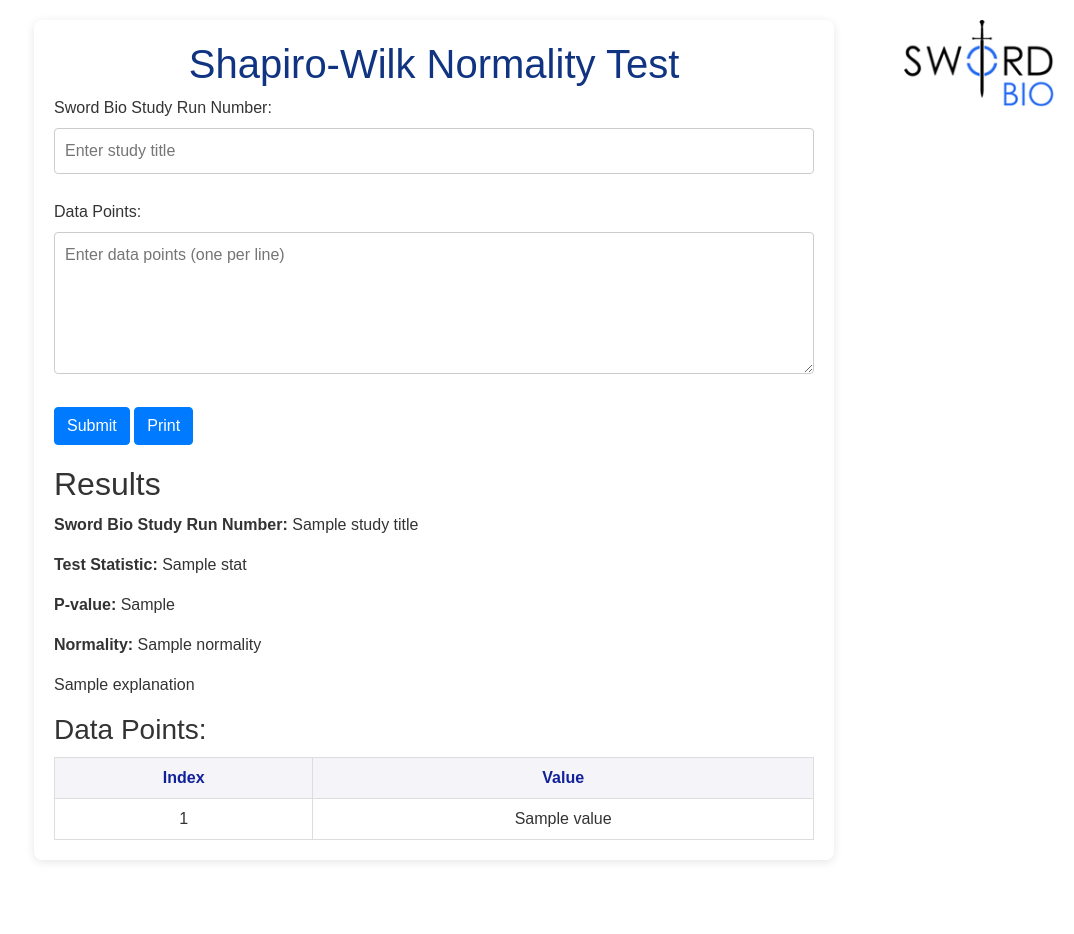
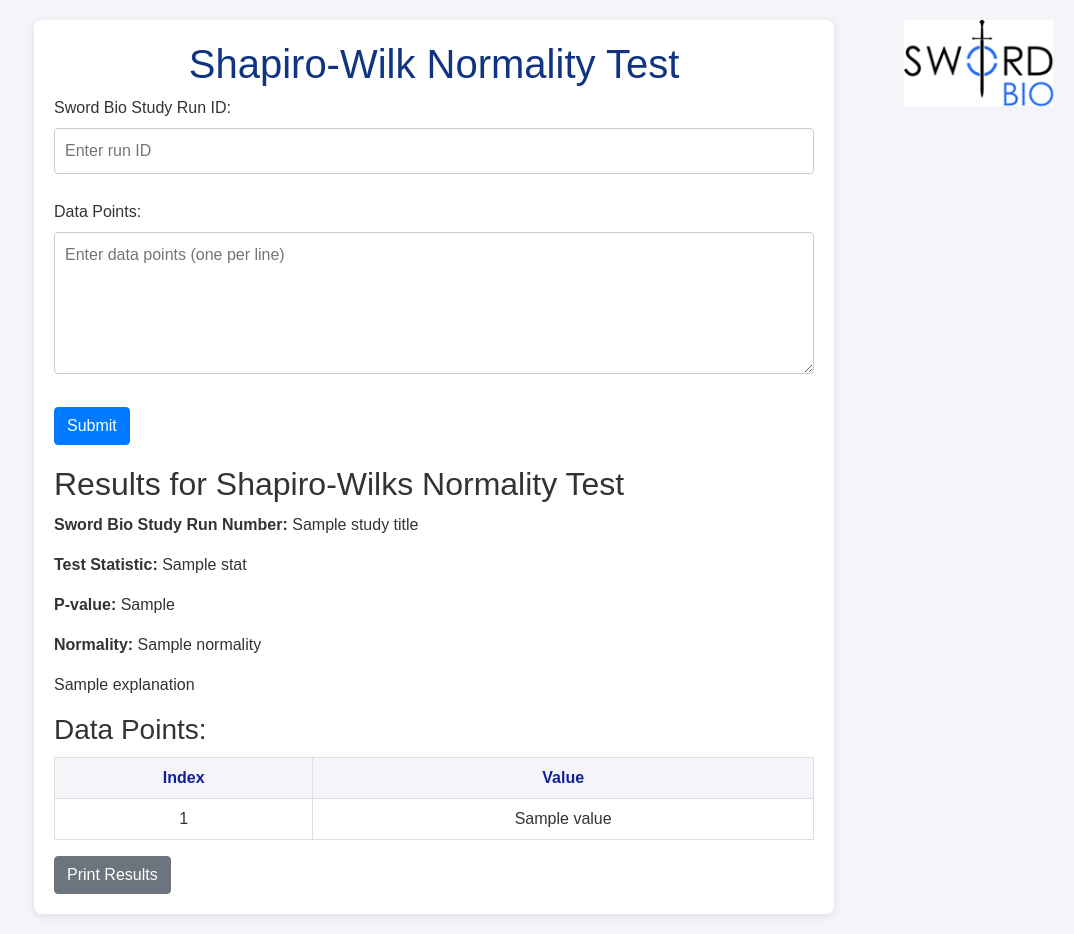
Before and after one commit to toriklenk/ShapiroWilk-Stat-Test, a Flask app: template templates/input_data.html in a window 1280 px wide. Shown: the whole page, without its empty margins (206-1280 px from the left). Before the commit the page ends 862 px from the top, so only its background shows below. Run offline with Flask 3, Linux system fonts and the light colour scheme; the template is opened without the code that fills it: most values are stand-ins (such as "Sample title", 1, 10 or a date in 2020); some libraries are stand-ins or nearby versions.

Commit message:
Added print functionality and updated results section

```diff
--- a/app.py
+++ b/app.py
@@ -1,3 +1,4 @@
+import os
 from flask import Flask, render_template, request
 from scipy.stats import shapiro
 
@@ -14,7 +15,7 @@
         if not data.strip():
             return render_template('input_data.html', error="Please provide data points.")
         try:
-            data_points = [float(x) for x in data.split()]
+            data_points = [float(x) for x in data.splitlines()]
         except ValueError:
             return render_template('input_data.html', error="Please enter valid numbers.")
 
@@ -44,5 +45,7 @@
     # Render initial page
     return render_template('input_data.html', error=None)
 
-if __name__ == '__main__':
-    app.run(debug=True)
+
+if __name__ == "__main__":
+    # Heroku assigns a port in the PORT environment variable
+    app.run(host="0.0.0.0", port=int(os.environ.get("PORT", 5000)))
--- a/templates/input_data.html
+++ b/templates/input_data.html
@@ -5,17 +5,12 @@
     <meta name="viewport" content="width=device-width, initial-scale=1.0">
     <title>Shapiro-Wilk Test</title>
     <link rel="stylesheet" href="https://stackpath.bootstrapcdn.com/bootstrap/4.3.1/css/bootstrap.min.css">
-    <script type="text/javascript">
-    function printPage() {
-        window.print();
-    }
-    </script>
     <style>
         body {
             font-family: Arial, sans-serif;
             margin: 0;
             padding: 0;
-            background-color: FFFFFF;
+            background-color: #f4f4f9;
             color: #333;
         }
         header {
@@ -99,21 +94,19 @@
         <h1>Shapiro-Wilk Normality Test</h1>
         <form method="POST">
             <div class="form-group">
-                <label for="study_title">Sword Bio Study Run Number:</label>
-                <input type="text" id="study_title" name="study_title" placeholder="Enter study title" required>
+                <label for="study_title">Sword Bio Study Run ID:</label>
+                <input type="text" id="study_title" name="study_title" placeholder="Enter run ID" required>
             </div>
             <div class="form-group">
                 <label for="data_points">Data Points:</label>
                 <textarea id="data_points" name="data_points" rows="5" placeholder="Enter data points (one per line)"></textarea>
             </div>
             <button type="submit" class="btn btn-primary">Submit</button>
-            <button onclick="printPage()" class="btn btn-primary">Print</button>
         </form>
-
 
         {% if stat is not none %}
         <div class="results">
-            <h2>Results</h2>
+            <h2>Results for Shapiro-Wilks Normality Test</h2>
             {% if study_title %}
                 <p><strong>Sword Bio Study Run Number:</strong> {{ study_title }}</p>
             {% endif %}
@@ -138,8 +131,31 @@
                     {% endfor %}
                 </tbody>
             </table>
+            <!-- Print Button -->
+            <button class="btn btn-secondary mt-3" onclick="printResults()">Print Results</button>
         </div>
         {% endif %}
     </div>
+    <script>
+    function printResults() {
+        const resultsDiv = document.querySelector('.results');
+        const newWindow = window.open('', '_blank', 'width=800,height=600');
+        newWindow.document.write(`
+            <html>
+                <head>
+                    <title>Print Results</title>
+                    <link rel="stylesheet" href="https://stackpath.bootstrapcdn.com/bootstrap/4.3.1/css/bootstrap.min.css">
+                </head>
+                <body>
+                    ${resultsDiv.innerHTML}
+                </body>
+            </html>
+        `);
+        newWindow.document.close();
+        newWindow.focus();
+        newWindow.print();
+        newWindow.close();
+    }
+    </script>
 </body>
 </html>
```
Also changed, not shown: 1 other file.
